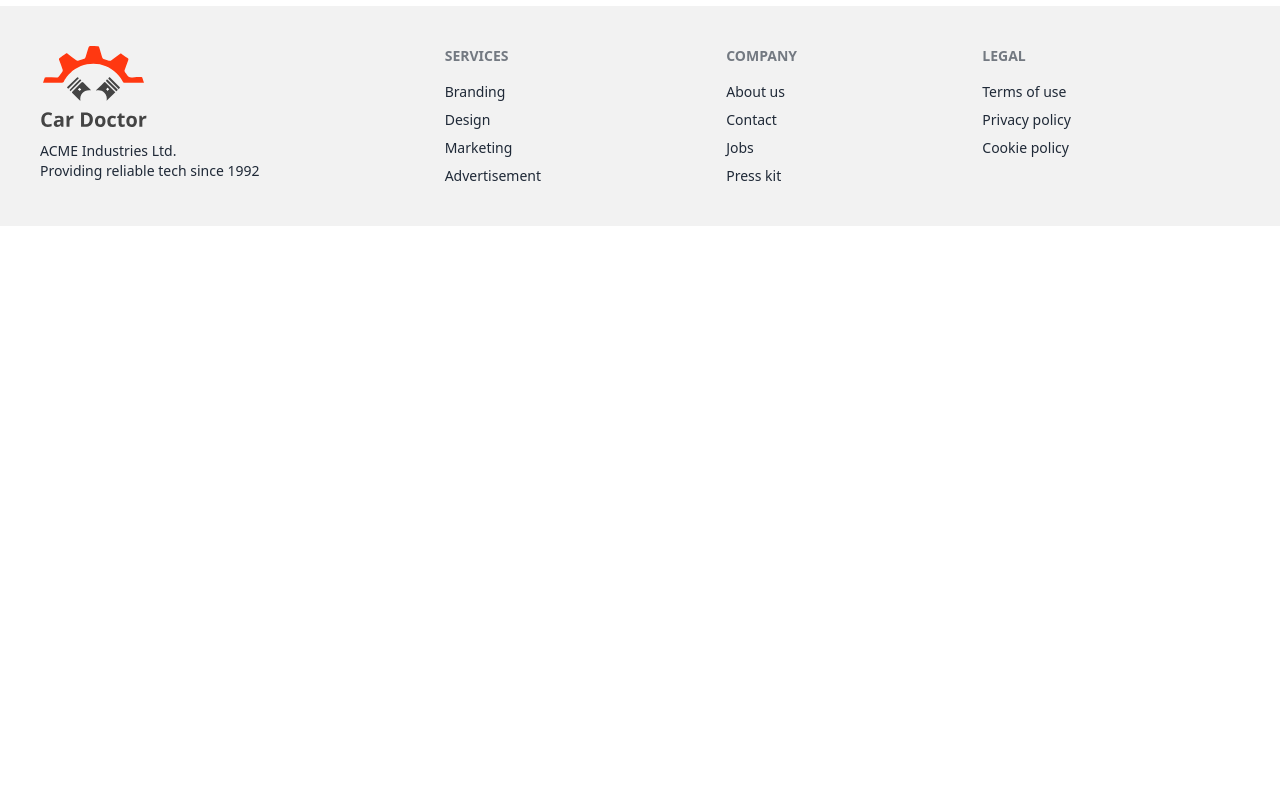
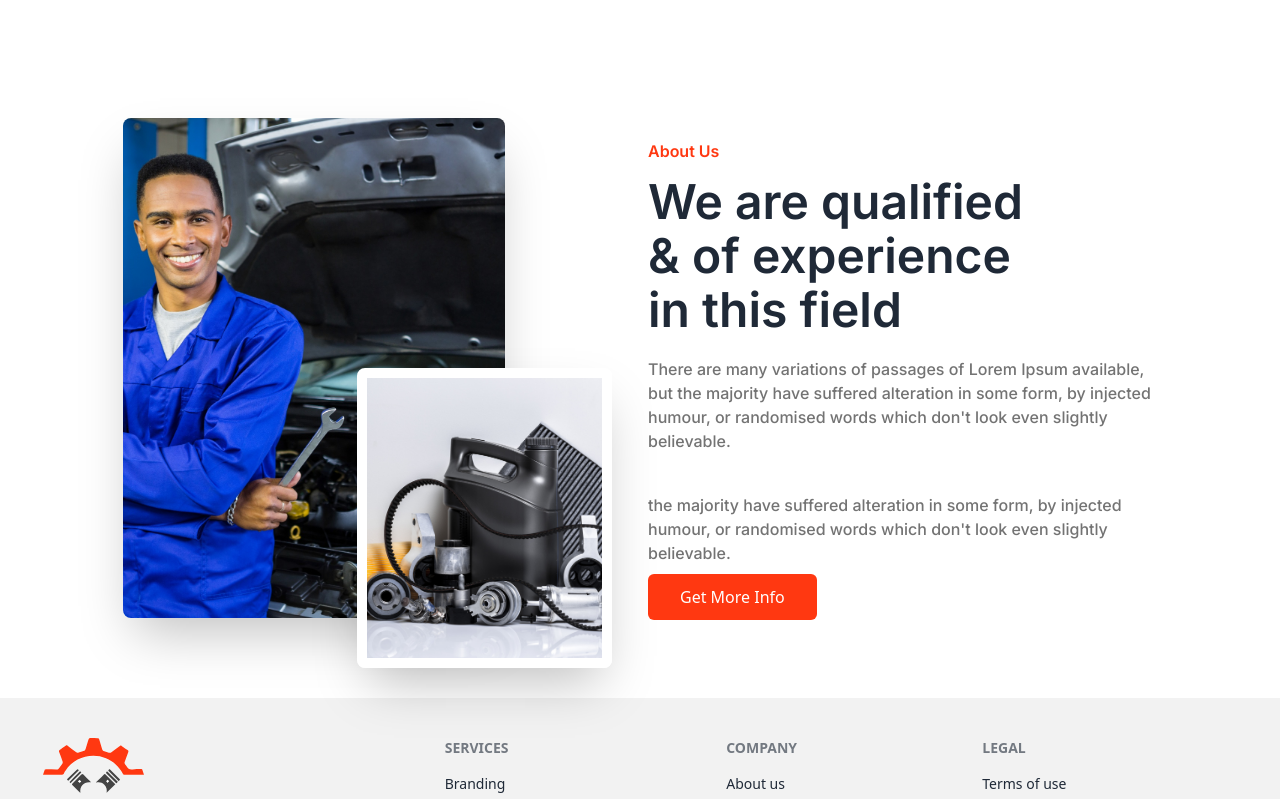
Before and after one commit to RakibHossen678/car-doctor-client, a React (Vite) app: page / in a window 1280 px wide. Shown: the part 691-1490 px from the top of the page. Before the commit the page ends 917 px from the top, so only its background shows below. Built offline with nearby package versions, Linux system fonts and the light colour scheme.

Commit message:
added about section

```diff
--- /dev/null
+++ b/src/pages/Home/About/About.jsx
@@ -0,0 +1,38 @@
+import person from '../../../assets/images/about_us/person.jpg'
+import parts from '../../../assets/images/about_us/parts.jpg'
+const About = () => {
+  return (
+    <div className="hero h-[500px]  my-24">
+      <div className="hero-content flex-col lg:flex-row">
+        <div className='lg:w-1/2 relative'>
+
+        <img
+          src={person}
+          className="w-3/4 h-[500px] object-cover rounded-lg shadow-2xl"
+        />
+        <img
+          src={parts}
+          className="w-1/2 h-[300px] object-cover border-[10px] border-white absolute right-5 top-1/2 rounded-lg shadow-2xl"
+        />
+        </div>
+        <div className='lg:w-1/2'>
+          <h1 className="text-[#FF3811] font-inter font-semibold py-3">About Us</h1>
+          <h1 className="text-5xl font-semibold max-w-sm leading-[54px] font-inter">We are qualified & of experience in this field</h1>
+          <p className="font-inter font-medium text-[#737373] py-5">
+          There are many variations of passages of Lorem Ipsum available, but the majority have suffered alteration in some form, by injected humour, or randomised words which don't look even slightly believable.
+          </p>
+          <p className="font-inter font-medium text-[#737373] py-5">
+          the majority have suffered alteration in some form, by injected humour, or randomised words which don't look even slightly believable.
+          </p>
+          <a className="relative px-8 py-3 font-medium text-white transition duration-300 bg-[#FF3811] rounded-md hover:bg- ease">
+                <span className="absolute bottom-0 left-0 h-full -ml-2"></span>
+                <span className="absolute top-0 right-0 w-12 h-full -mr-3"></span>
+                <span className="relative">Get More Info</span>
+              </a>
+        </div>
+      </div>
+    </div>
+  );
+};
+
+export default About;
--- a/src/pages/Home/Home/Home.jsx
+++ b/src/pages/Home/Home/Home.jsx
@@ -1,3 +1,4 @@
+import About from "../About/About";
 import Banner from "../Banner/Banner";
 
 
@@ -5,6 +6,7 @@ const Home = () => {
     return (
         <div>
             <Banner></Banner>
+            <About></About>
         </div>
     );
 };
```
